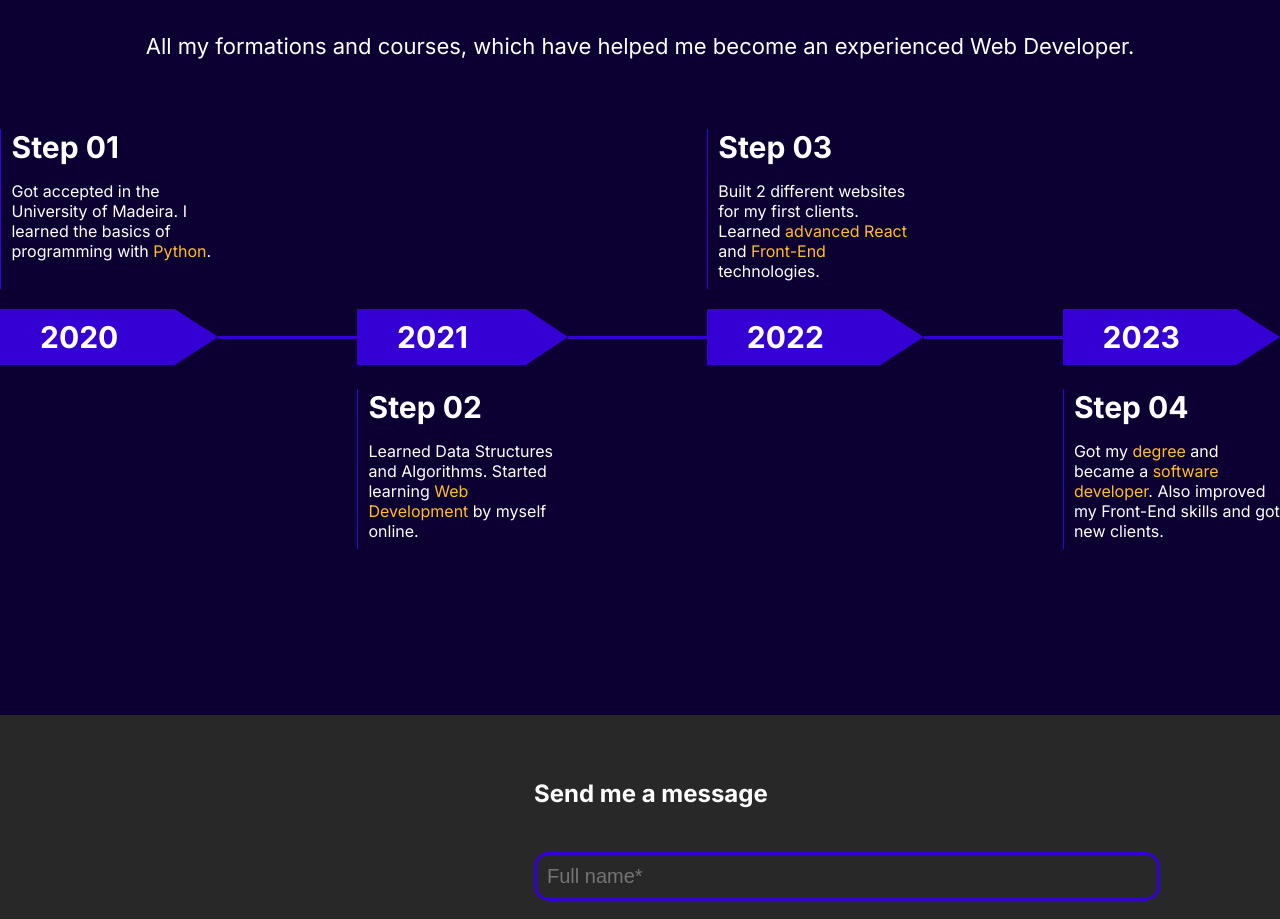
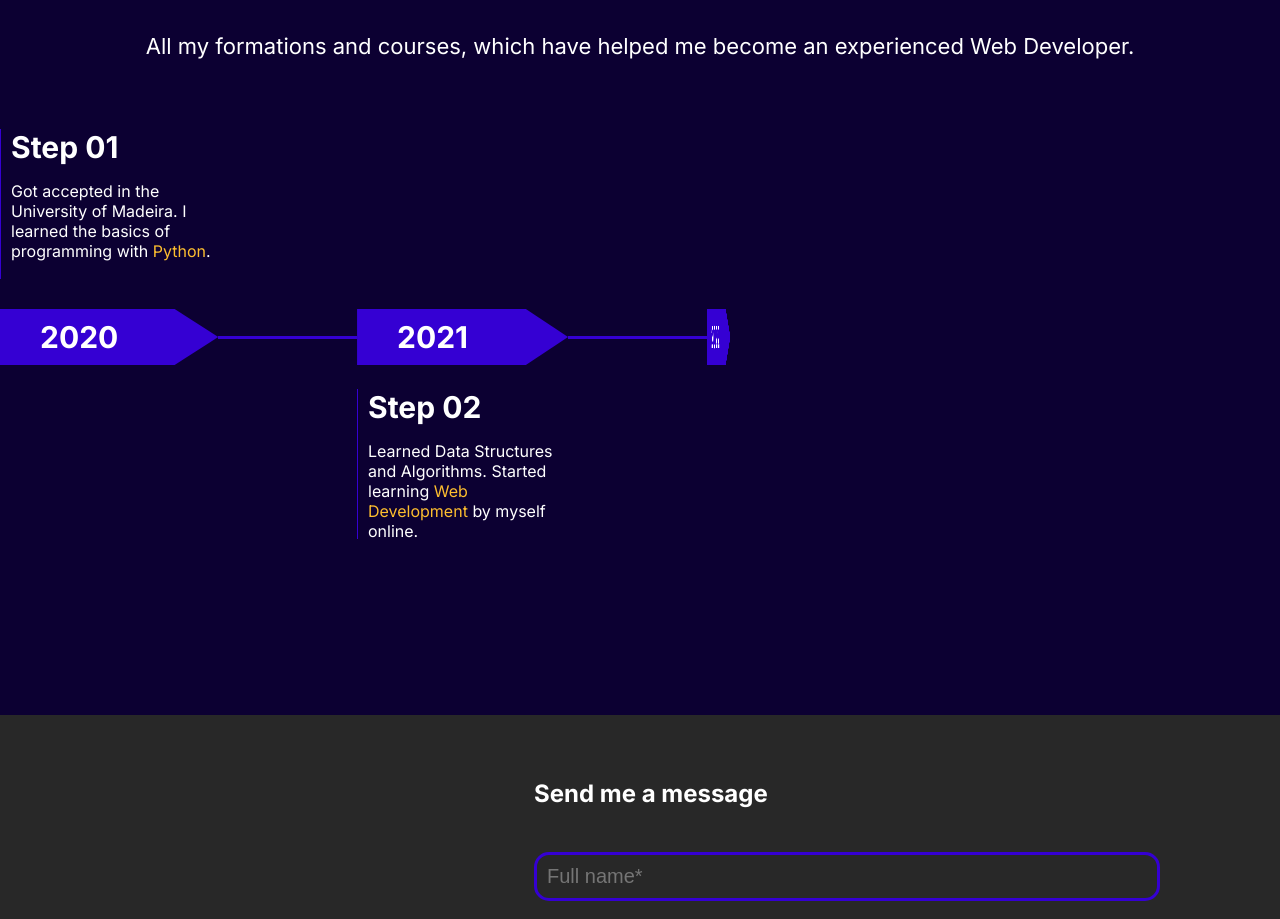
Before and after one commit to CarlosEGCH/Portfolio2023, a React (Vite) app in the folder frontend/: page / in a window 1280 px wide. Shown: the part 4020-4939 px from the top of the page. Built offline with nearby package versions, Linux system fonts and the light colour scheme.

Commit message:
Education animated. Header bug fixed.

```diff
--- a/frontend/src/components/layout/Header.jsx
+++ b/frontend/src/components/layout/Header.jsx
@@ -13,16 +13,16 @@ export default function Header() {
 
       <div className="links-container">
         <div>
-          <a class="hover-underline-animation">Skills</a>
+          <a className="hover-underline-animation">Skills</a>
         </div>
         <div>
-          <a class="hover-underline-animation">Technologies</a>
+          <a className="hover-underline-animation">Technologies</a>
         </div>
         <div>
-          <a class="hover-underline-animation">Projects</a>
+          <a className="hover-underline-animation">Projects</a>
         </div>
         <div>
-          <a class="hover-underline-animation">Education</a>
+          <a className="hover-underline-animation">Education</a>
         </div>
       </div>
 
--- a/frontend/src/components/pages/Education.css
+++ b/frontend/src/components/pages/Education.css
@@ -24,6 +24,7 @@
     flex-direction: row;
     margin: 250px 0px;
     justify-content: center;
+    width: 100%;
 }
 
 .education-wrapper
--- a/frontend/src/components/pages/Education.jsx
+++ b/frontend/src/components/pages/Education.jsx
@@ -1,7 +1,43 @@
-import React from 'react'
+import React, { useEffect, useRef, useState } from 'react'
 import "./Education.css"
 
+import { motion, useInView } from "framer-motion"
+
 export default function Education() {
+
+    const ref = useRef(null)
+    const isInView = useInView(ref)
+    const [loaded, setLoaded] = useState(false)
+
+    useEffect(() => {
+        if(isInView){
+            setLoaded(true);
+        }
+    }, [isInView])
+
+    const variants = {
+        visible: i => ({
+            transform: "rotateY(0deg)",
+            transition: {
+            delay: i * 0.3,
+            duration: 1,
+            ease: "easeInOut"
+            },
+        }),
+        hidden: { transform: "rotateY(-90deg)" },
+    }
+
+    const vlineVariants = {
+        visible: i => ({
+            height: 150,
+            transition: {
+            delay: i * 0.5,
+            duration: 1
+            },
+        }),
+        hidden: { height: 0 },
+    }
+
   return (
     <div className='education-wrapper'>
         <div className='title-container'>
@@ -9,58 +45,148 @@ export default function Education() {
             <p className='subtitle'>All my formations and courses, which have helped me become an experienced Web Developer.</p>
         </div>
 
-        <div className='timeline-container'>
+        <div className='timeline-container' ref={ref}>
 
             <div className='step'>
-                <p className='year'>2020</p>
+                <motion.p
+                custom={1}
+                variants={variants}
+                initial="hidden"
+                animate={loaded ? "visible" : "hidden"}
+                style={{transformOrigin: "left"}}
+                className='year'>2020</motion.p>
                 <div className='description top'>
-                    <div className='vline'></div>
-                    <div className='right'>
+                    <motion.div
+                    variants={vlineVariants}
+                    custom={2}
+                    initial="hidden"
+                    animate={loaded ? "visible" : "hidden"}
+                    style={{alignSelf: "flex-end"}}
+                    className='vline'></motion.div>
+                    <motion.div
+                    custom={5}
+                    variants={variants}
+                    initial="hidden"
+                    animate={loaded ? "visible" : "hidden"}
+                    style={{transformOrigin: "left"}}
+                    className='right'>
                         <p className='step'>Step 01</p>
                         <p className='text'>Got accepted in the University of Madeira. I learned the basics of programming with <span className='detail'>Python</span>.</p>
-                    </div>
+                    </motion.div>
                 </div>
             </div>
 
-            <div className='hline'>
-            </div>
+            <motion.div
+            custom={8}
+            variants={variants}
+            initial="hidden"
+            animate={loaded ? "visible" : "hidden"}
+            style={{transformOrigin: "left"}}
+            className='hline'>
+            </motion.div>
 
             <div className='step'>
-                <p className='year'>2021</p>
+                <motion.p
+                custom={11}
+                variants={variants}
+                initial="hidden"
+                animate={loaded ? "visible" : "hidden"}
+                style={{transformOrigin: "left"}}
+                className='year'>2021</motion.p>
                 <div className='description bottom'>
-                    <div className='vline'></div>
-                    <div className='right'>
+                    <motion.div
+                    variants={vlineVariants}
+                    custom={9}
+                    initial="hidden"
+                    animate={loaded ? "visible" : "hidden"}
+                    style={{alignSelf: "flex-start"}}
+                    className='vline'></motion.div>
+                    <motion.div
+                    custom={17}
+                    variants={variants}
+                    initial="hidden"
+                    animate={loaded ? "visible" : "hidden"}
+                    style={{transformOrigin: "left"}}
+                    className='right'>
                         <p className='step'>Step 02</p>
                         <p className='text'>Learned Data Structures and Algorithms. Started learning <span className="detail">Web Development</span> by myself online.</p>
-                    </div>
+                    </motion.div>
                 </div>
             </div>
 
-            <div className='hline'>
-            </div>
+            <motion.div
+            custom={19}
+            variants={variants}
+            initial="hidden"
+            animate={loaded ? "visible" : "hidden"}
+            style={{transformOrigin: "left"}}
+            className='hline'>
+            </motion.div>
 
             <div className='step'>
-                <p className='year'>2022</p>
+                <motion.p
+                custom={22}
+                variants={variants}
+                initial="hidden"
+                animate={loaded ? "visible" : "hidden"}
+                style={{transformOrigin: "left"}}
+                className='year'>2022</motion.p>
                 <div className='description top'>
-                    <div className='vline'></div>
-                    <div className='right'>
+                    <motion.div
+                    variants={vlineVariants}
+                    custom={15}
+                    initial="hidden"
+                    animate={loaded ? "visible" : "hidden"}
+                    style={{alignSelf: "flex-start"}}
+                    className='vline'></motion.div>
+                    <motion.div
+                    custom={27}
+                    variants={variants}
+                    initial="hidden"
+                    animate={loaded ? "visible" : "hidden"}
+                    style={{transformOrigin: "left"}}
+                    className='right'>
                         <p className='step'>Step 03</p>
                         <p className='text'>Built 2 different websites for my first clients. Learned <span className="detail">advanced React</span> and <span className="detail">Front-End</span> technologies.</p>
-                    </div>
+                    </motion.div>
                 </div>
             </div>
 
-            <div className='hline'>
-            </div>
+            <motion.div
+            custom={30}
+            variants={variants}
+            initial="hidden"
+            animate={loaded ? "visible" : "hidden"}
+            style={{transformOrigin: "left"}}
+            className='hline'>
+            </motion.div>
 
             <div className='step'>
-                <p className='year'>2023</p>
+                <motion.p
+                custom={33}
+                variants={variants}
+                initial="hidden"
+                animate={loaded ? "visible" : "hidden"}
+                style={{transformOrigin: "left"}}
+                className='year'>2023</motion.p>
                 <div className='description bottom'>
-                    <div className='vline'></div>
-                    <div className='right'>
+                    <motion.div
+                    variants={vlineVariants}
+                    custom={21}
+                    initial="hidden"
+                    animate={loaded ? "visible" : "hidden"}
+                    style={{alignSelf: "flex-start"}}
+                    className='vline'></motion.div>
+                    <motion.div
+                    custom={37}
+                    variants={variants}
+                    initial="hidden"
+                    animate={loaded ? "visible" : "hidden"}
+                    style={{transformOrigin: "left"}}
+                    className='right'>
                         <p className='step'>Step 04</p>
                         <p className='text'>Got my <span className="detail">degree</span> and became a <span className="detail">software developer</span>. Also improved my Front-End skills and got new clients.</p>
-                    </div>
+                    </motion.div>
                 </div>
             </div>
 
--- a/frontend/src/components/pages/Skills.jsx
+++ b/frontend/src/components/pages/Skills.jsx
@@ -14,7 +14,7 @@ export default function Skills() {
         if(!isInView){
             setBars(0);
         }
-        console.log("Bars:" + bars)
+        // console.log("Bars:" + bars)
     }, [isInView])
 
     const frontendVar = {
```
